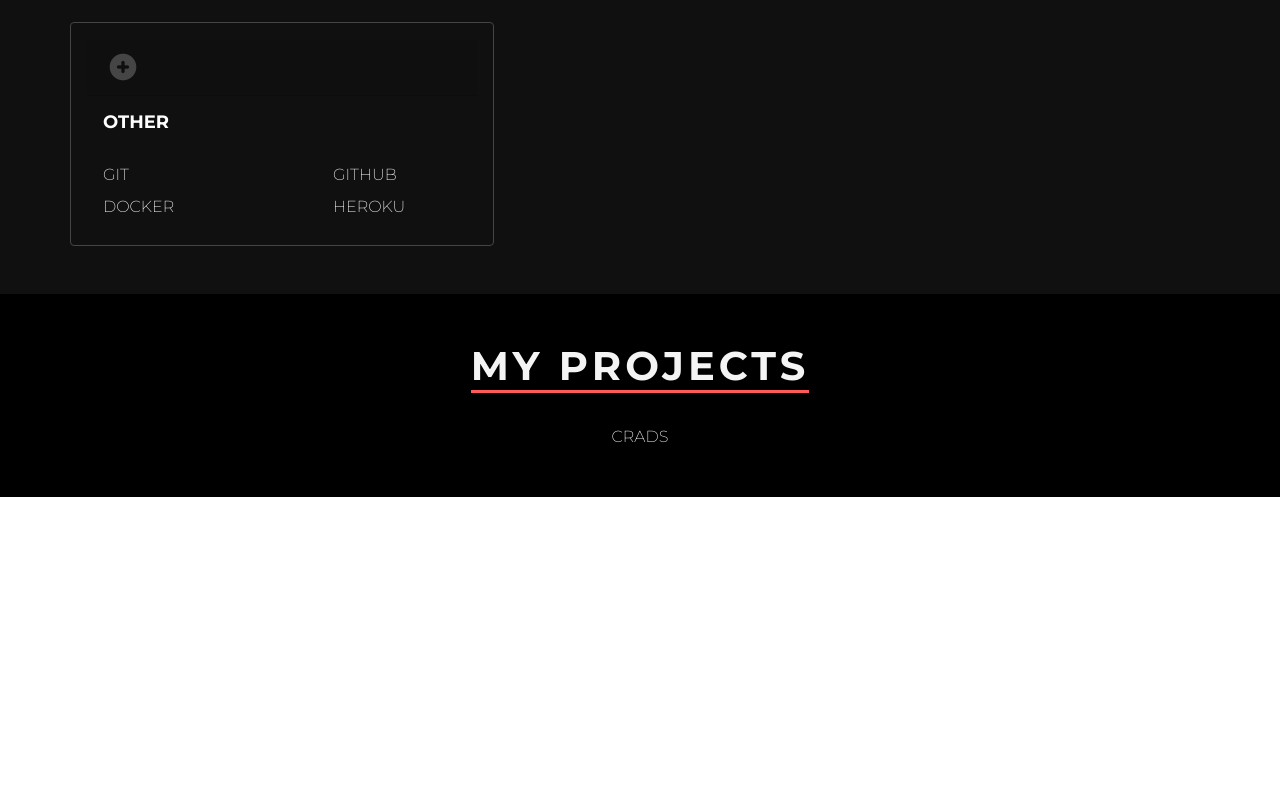
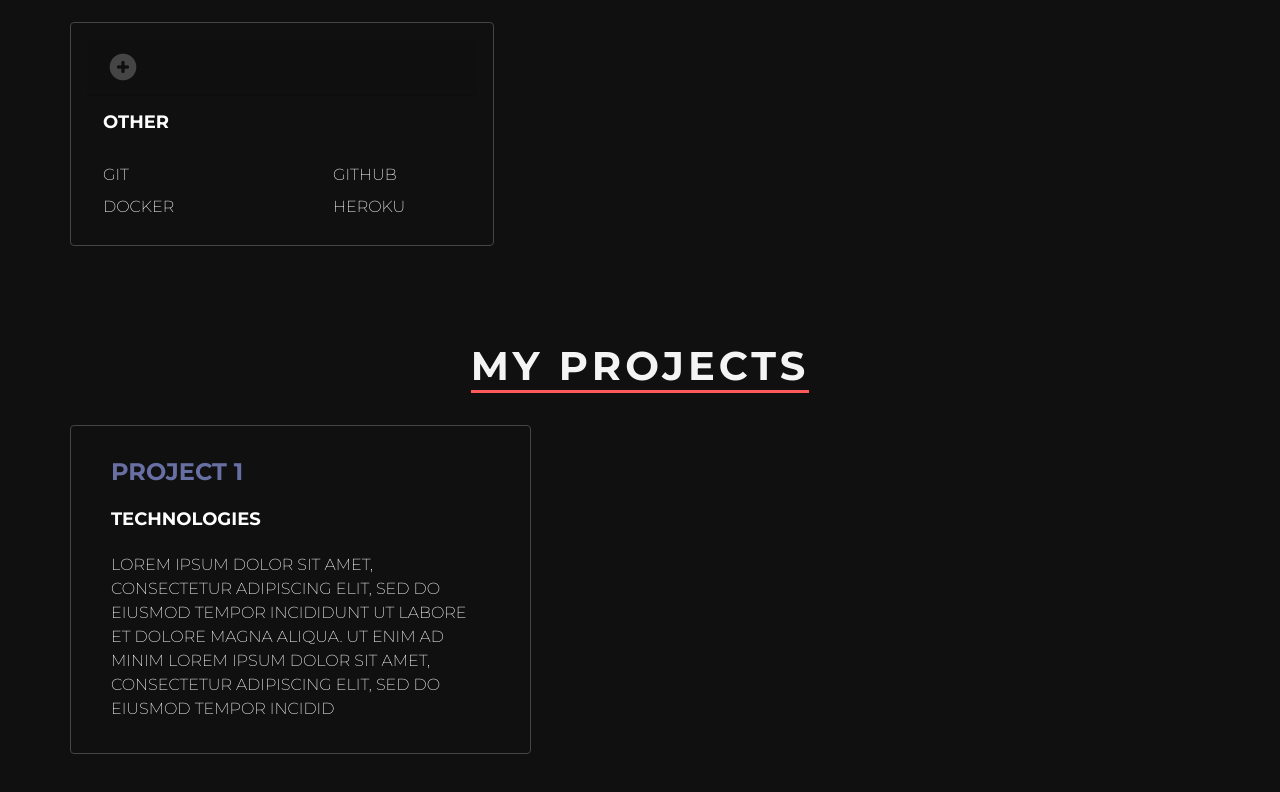
Before and after one commit to Douaa19/New_portfolio, a React (Create React App) app in the folder portfolio_front/: page / in a window 1280 px wide. Shown: the part 2844-3636 px from the top of the page. Before the commit the page ends 3341 px from the top, so only its background shows below. Built offline with nearby package versions, Linux system fonts and the light colour scheme.

Commit message:
cardProject

```diff
--- a/portfolio_front/src/components/my-projects/Crads.js
+++ b/portfolio_front/src/components/my-projects/Crads.js
@@ -1,9 +1,68 @@
-import React from 'react'
+import React from "react";
+import {
+  CardGroup,
+  Card,
+  CardHeader,
+  Row,
+  Col,
+  Button,
+  CardTitle,
+  CardText,
+} from "reactstrap";
 
 function Crads() {
+  // styles
+  const styles = {
+    row: {
+      display: "flex",
+      justifyContent: "space-between",
+    },
+    card: {
+      background: "none",
+      color: "#FFF",
+      border: "1px solid #454545",
+      minHeight: "19rem",
+      maxHeight: "22rem",
+      padding: "2rem 2.5rem",
+    },
+    title: {
+      color: "#676FA3",
+      fontWeight: "600",
+      fontSize: "24px",
+      padding: "0 0 14px  0",
+    },
+    smallTitle: {
+      color: "#FFF",
+      fontWeight: "bold",
+      fontSize: "18px",
+      padding: "0 0 14px  0",
+    },
+    text: {
+      color: "#FFF",
+    },
+  };
+
+
   return (
-    <div>Crads</div>
-  )
+    <CardGroup>
+      <Row style={styles.row}>
+        <Col sm="5">
+          <Card body style={styles.card}>
+            <CardTitle tag="h5" style={styles.title}>
+              Project 1
+            </CardTitle>
+            <h5 style={styles.smallTitle}>technologies</h5>
+            <CardText>
+              Lorem ipsum dolor sit amet, consectetur adipiscing elit, sed do
+              eiusmod tempor incididunt ut labore et dolore magna aliqua. Ut
+              enim ad minim Lorem ipsum dolor sit amet, consectetur adipiscing
+              elit, sed do eiusmod tempor incidid
+            </CardText>
+          </Card>
+        </Col>
+      </Row>
+    </CardGroup>
+  );
 }
 
-export default Crads
+export default Crads;
--- a/portfolio_front/src/components/my-projects/MyProjects.js
+++ b/portfolio_front/src/components/my-projects/MyProjects.js
@@ -26,7 +26,7 @@ function MyProjects() {
   };
 
   return (
-    <div style={{ backgroundColor: "#000" }}>
+    <div style={{ backgroundColor: "#101010" }}>
       <Container style={styles.container}>
         <div className="sectionTitle">
           <h1 style={styles.big}>my projects</h1>
```
